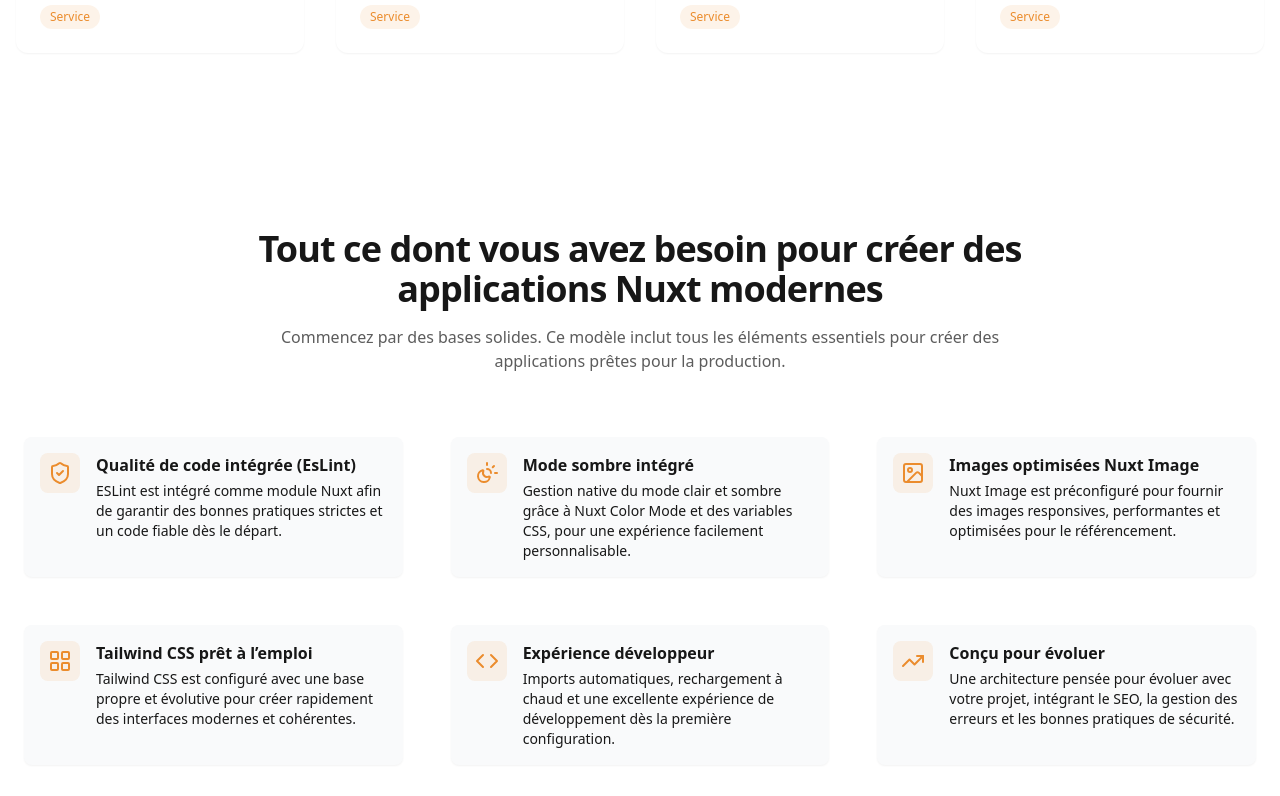
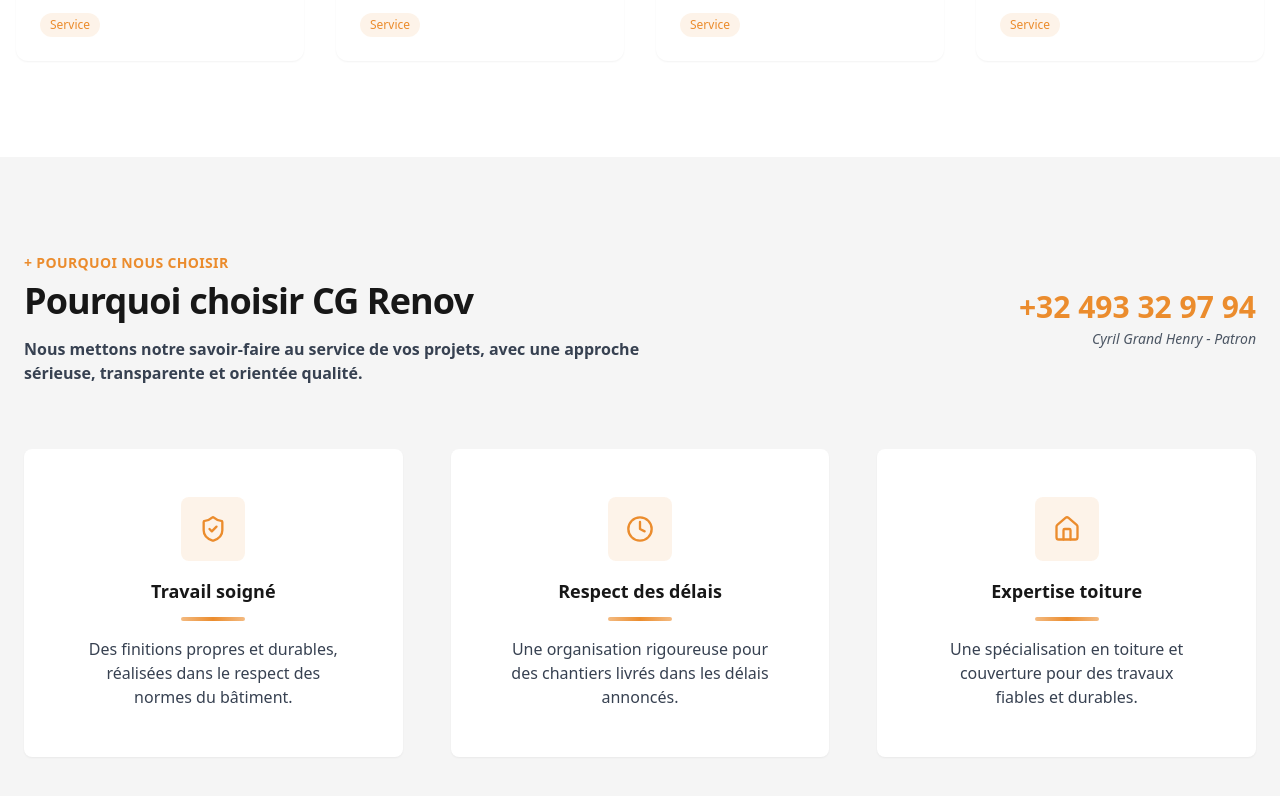
Before and after one commit to NicolasDeza/cgrenov, a Nuxt app: page / in a window 1280 px wide. Shown: the part 1404-2200 px from the top of the page. Built offline with nearby package versions, Linux system fonts and the light colour scheme.

Commit message:
Section Pourquoi choisir CG Renov

```diff
--- a/app/components/FeatureItem.vue
+++ /dev/null
@@ -1,31 +0,0 @@
-<script setup lang="ts">
-import type { Component } from "vue";
-
-defineProps<{
-  title: string;
-  description: string;
-  icon: Component;
-}>();
-</script>
-
-<template>
-  <div
-    class="group flex gap-4 rounded-lg bg-gray-50 p-4 shadow-sm transition-all duration-300 hover:-translate-y-1 hover:shadow-lg dark:bg-white/5 dark:hover:bg-white/10 cursor-pointer"
-  >
-    <!-- Icône -->
-    <div
-      class="flex h-10 w-10 shrink-0 items-center justify-center rounded-lg bg-primary/10 text-primary transition-colors duration-300 group-hover:bg-primary/20 dark:bg-primary/20 dark:group-hover:bg-primary/30"
-    >
-      <component :is="icon" class="h-6 w-6" />
-    </div>
-    <!-- Texte -->
-    <div>
-      <h3 class="font-semibold text-foreground">
-        {{ title }}
-      </h3>
-      <p class="mt-1 text-sm text-muted-foreground ">
-        {{ description }}
-      </p>
-    </div>
-  </div>
-</template>
--- a/app/components/FeaturesSection.vue
+++ /dev/null
@@ -1,81 +0,0 @@
-<script setup lang="ts">
-import {
-  ShieldCheck,
-  SunMoon,
-  Image,
-  LayoutGrid,
-  Code,
-  TrendingUp,
-} from "lucide-vue-next";
-
-const features = [
-  {
-    title: "Qualité de code intégrée (EsLint)",
-    description:
-      "ESLint est intégré comme module Nuxt afin de garantir des bonnes pratiques strictes et un code fiable dès le départ.",
-    icon: ShieldCheck,
-  },
-  {
-    title: "Mode sombre intégré",
-    description:
-      "Gestion native du mode clair et sombre grâce à Nuxt Color Mode et des variables CSS, pour une expérience facilement personnalisable.",
-    icon: SunMoon,
-  },
-  {
-    title: "Images optimisées Nuxt Image",
-    description:
-      "Nuxt Image est préconfiguré pour fournir des images responsives, performantes et optimisées pour le référencement.",
-    icon: Image,
-  },
-  {
-    title: "Tailwind CSS prêt à l’emploi",
-    description:
-      "Tailwind CSS est configuré avec une base propre et évolutive pour créer rapidement des interfaces modernes et cohérentes.",
-    icon: LayoutGrid,
-  },
-  {
-    title: "Expérience développeur",
-    description:
-      "Imports automatiques, rechargement à chaud et une excellente expérience de développement dès la première configuration.",
-    icon: Code,
-  },
-  {
-    title: "Conçu pour évoluer",
-    description:
-      "Une architecture pensée pour évoluer avec votre projet, intégrant le SEO, la gestion des erreurs et les bonnes pratiques de sécurité.",
-    icon: TrendingUp,
-  },
-];
-</script>
-
-<template>
-  <section class="w-full bg-primary-bg py-24" aria-label="Fonctionnalités">
-    <div class="mx-auto max-w-7xl px-6">
-      <!-- Titre -->
-      <header class="mx-auto max-w-3xl text-center">
-        <h2
-          class="text-3xl font-bold tracking-tight text-foreground sm:text-4xl"
-        >
-          Tout ce dont vous avez besoin pour créer des applications Nuxt
-          modernes
-        </h2>
-
-        <p class="mt-4 text-foreground/70 font-medium">
-          Commencez par des bases solides. Ce modèle inclut tous les éléments
-          essentiels pour créer des applications prêtes pour la production.
-        </p>
-      </header>
-
-      <!-- Grille -->
-      <div class="mt-16 grid grid-cols-1 gap-12 sm:grid-cols-2 lg:grid-cols-3">
-        <FeatureItem
-          v-for="feature in features"
-          :key="feature.title"
-          :title="feature.title"
-          :description="feature.description"
-          :icon="feature.icon"
-        />
-      </div>
-    </div>
-  </section>
-</template>
--- a/app/components/HeroSection.vue
+++ b/app/components/HeroSection.vue
@@ -6,7 +6,7 @@
     aria-label="Section d'accueil"
   >
     <!-- Overlay sombre -->
-    <div class="absolute inset-0 bg-black/70"/>
+    <div class="absolute inset-0 bg-black/65"/>
 
     <!-- Wrapper 1440px pour le contenu -->
     <div
--- a/app/components/ServicesSection.vue
+++ b/app/components/ServicesSection.vue
@@ -33,7 +33,7 @@
 </script>
 
 <template>
-    <section aria-labelledby="services" class="py-20 bg-primary-bg">
+    <section aria-labelledby="services" class="py-16 md:py-24 bg-primary-bg">
   <div class="max-w-[1440px] mx-auto px-4">
     <header class="mb-12 text-center">
       <h2 id="services" class="text-3xl md:text-4xl font-bold">
@@ -49,7 +49,7 @@
     </header>
 
        <!-- Cards -->
-      <div class="pt-6 md:pt-8 grid gap-8 sm:grid-cols-2 lg:grid-cols-4">
+      <div class="pt-4 md:pt-6 grid gap-8 sm:grid-cols-2 lg:grid-cols-4">
         <NuxtLink
           v-for="service in services"
           :key="service.title"
@@ -59,7 +59,7 @@
                  transition-all hover:-translate-y-1 hover:shadow-lg cursor-pointer">
           <!-- Image -->
         <!-- Image -->
-<div class="relative aspect-[4/3] overflow-hidden">
+<div class="relative aspect-[4/3] overflow-hidden ">
   <img
     :src="service.image"
     :alt="service.title"
--- /dev/null
+++ b/app/components/WhyUsItem.vue
@@ -0,0 +1,32 @@
+<script setup lang="ts">
+import type { Component } from "vue";
+
+defineProps<{
+  title: string;
+  description: string;
+  icon: Component;
+}>();
+</script>
+
+<template>
+  <div
+    class="group flex flex-col items-center text-center rounded-lg bg-white px-6 py-10 md:px-8 md:py-12 shadow-sm transition-all duration-300 hover:-translate-y-1 hover:shadow-lg cursor-pointer"
+  >
+    <!-- Icône -->
+    <div
+      class="flex h-16 w-16 shrink-0 items-center justify-center rounded-lg bg-primary/10 text-primary transition-colors duration-300 group-hover:bg-primary/20"
+    >
+      <component :is="icon" class="h-7 w-7" />
+    </div>
+    <!-- Texte -->
+    <div class="mt-4 px-6">
+      <h3 class="font-bold text-foreground text-lg">
+        {{ title }}
+      </h3>
+      <div class="mx-auto mt-3 h-1 w-16 rounded-full bg-gradient-to-r from-primary/60 via-primary to-primary/60"/>
+      <p class="mt-4 text-gray-700">
+        {{ description }}
+      </p>
+    </div>
+  </div>
+</template>
--- /dev/null
+++ b/app/components/WhyUsSection.vue
@@ -0,0 +1,72 @@
+<script setup lang="ts">
+import {
+  ShieldCheck,
+  Clock,
+  Home,
+
+} from "lucide-vue-next";
+
+const reasons = [
+  {
+    title: "Travail soigné",
+    description:
+      "Des finitions propres et durables, réalisées dans le respect des normes du bâtiment.",
+    icon: ShieldCheck,
+  },
+  {
+    title: "Respect des délais",
+    description:
+      "Une organisation rigoureuse pour des chantiers livrés dans les délais annoncés.",
+    icon: Clock,
+  },
+  {
+    title: "Expertise toiture",
+    description:
+      "Une spécialisation en toiture et couverture pour des travaux fiables et durables.",
+    icon: Home,
+  },
+];
+
+</script>
+
+<template>
+  <section
+  class="w-full bg-[#F5F5F5] py-16 md:py-24 "
+  aria-label="Pourquoi choisir CG Renov"
+>
+    <div class="mx-auto max-w-[1440px] px-6">
+      <!-- Titre -->
+      <header class="flex flex-col md:flex-row md:items-center md:justify-between gap-6">
+        <div class="max-w-2xl">
+          <p class="text-sm font-semibold text-primary uppercase tracking-wide mb-2">+ Pourquoi nous choisir</p>
+          <h2
+            class="text-3xl md:text-4xl font-bold tracking-tight text-foreground"
+          >
+            Pourquoi choisir CG Renov
+          </h2>
+
+          <p class="mt-4 text-gray-700 font-semibold">
+            Nous mettons notre savoir-faire au service de vos projets,
+            avec une approche sérieuse, transparente et orientée qualité.
+          </p>
+        </div>
+
+        <div class="text-right shrink-0">
+          <p class="text-2xl md:text-3xl font-bold text-primary">+32 493 32 97 94</p>
+          <p class="mt-1 text-sm text-gray-600 italic">Cyril Grand Henry - Patron</p>
+        </div>
+      </header>
+
+      <!-- Grille -->
+      <div class="mt-16 grid grid-cols-1 gap-12 sm:grid-cols-2 lg:grid-cols-3">
+        <WhyUsItem
+          v-for="reason in reasons"
+          :key="reason.title"
+          :title="reason.title"
+          :description="reason.description"
+          :icon="reason.icon"
+        />
+      </div>
+    </div>
+  </section>
+</template>
--- a/app/pages/index.vue
+++ b/app/pages/index.vue
@@ -37,6 +37,6 @@
   <div>
     <HeroSection />
     <ServicesSection/>
-    <FeaturesSection />
+    <WhyUsSection />
   </div>
 </template>
```
